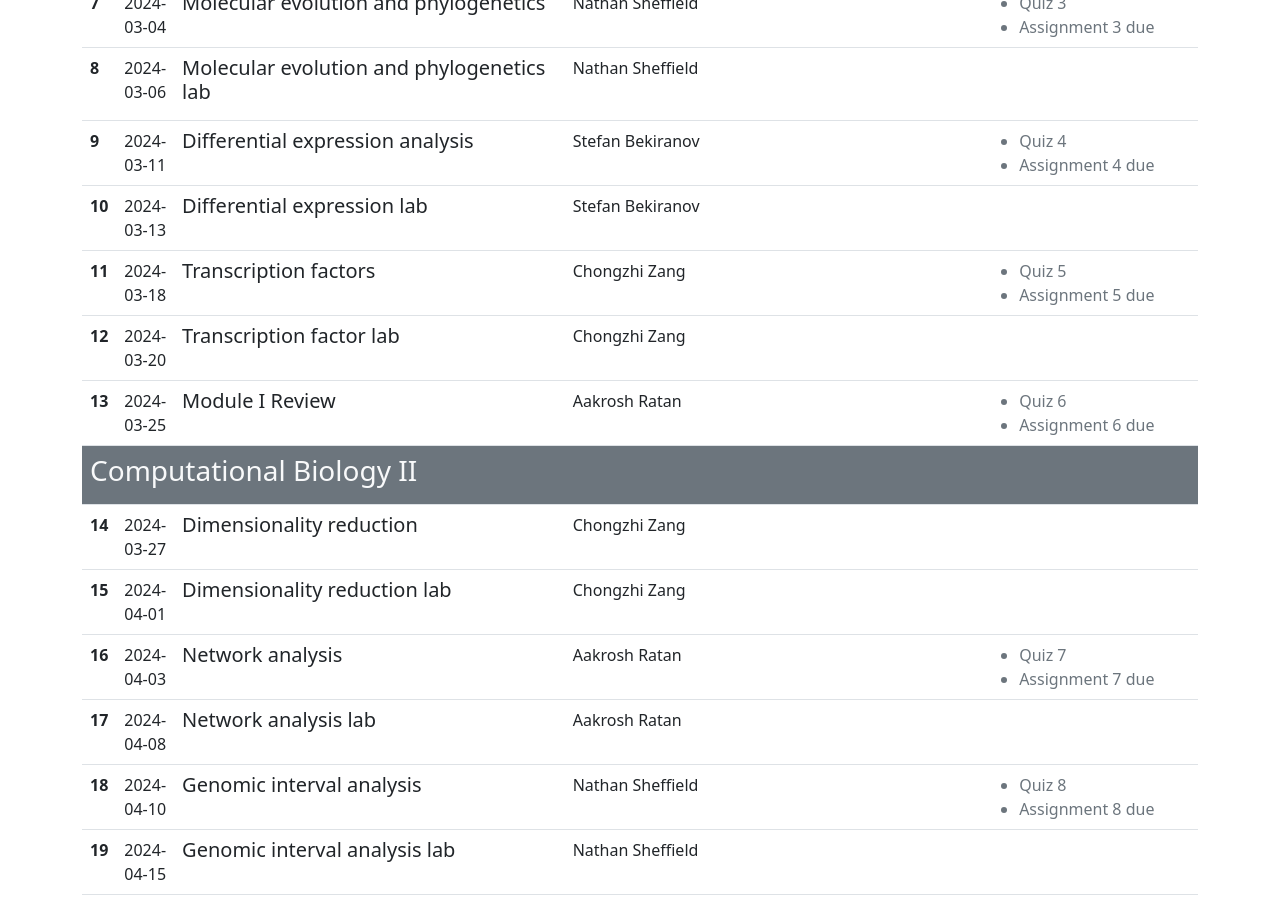
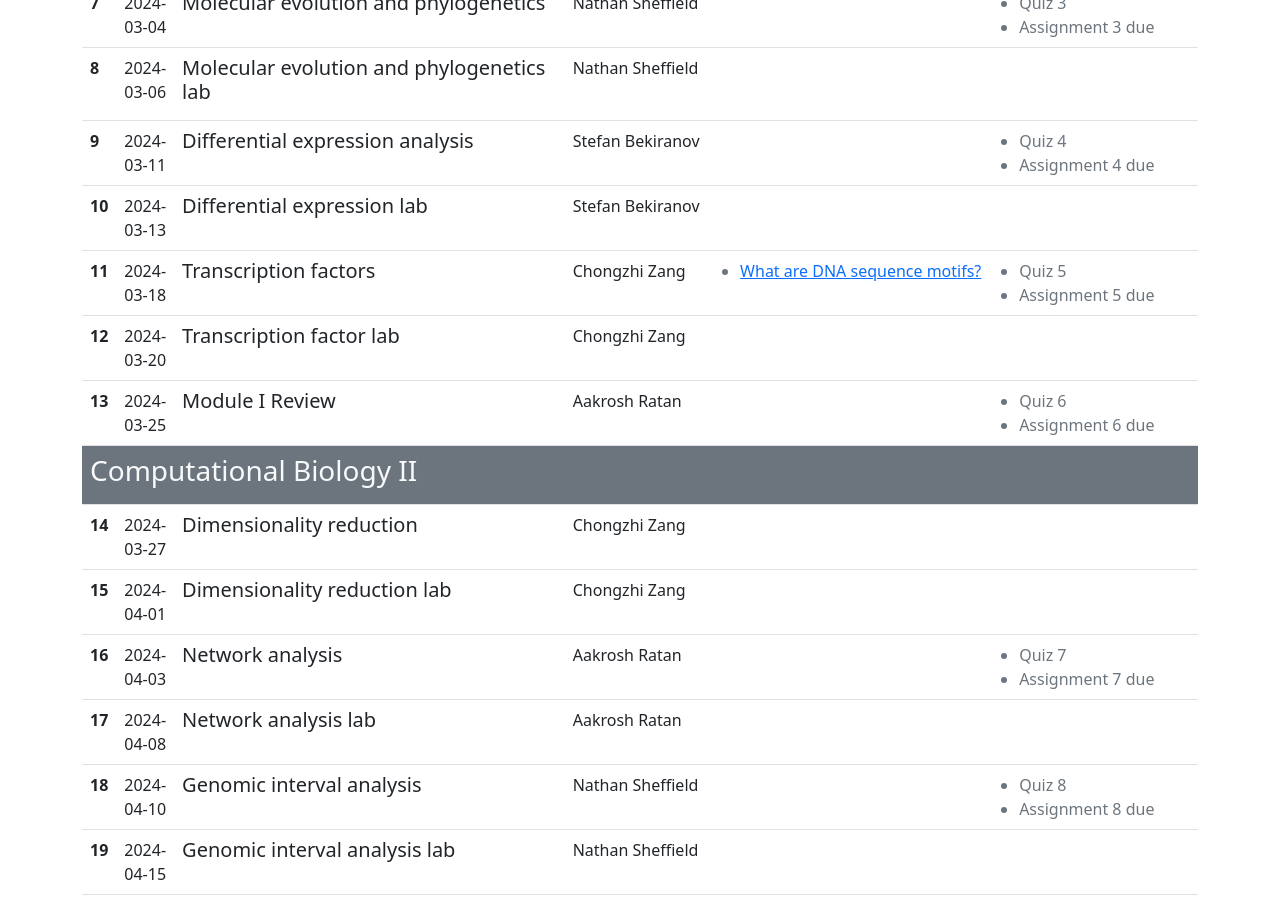
Before and after one commit to uvacobi/compbio2025, a Jekyll site: the page built from index.md, in a window 1280 px wide and 900 px high, scrolled down 1109 px. Built offline with Jekyll 4.4.1, drawn with Linux system fonts in a browser that asks for light colours.

Commit message:
Update lectures.yaml

```diff
--- a/_data/lectures.yaml
+++ b/_data/lectures.yaml
@@ -99,6 +99,8 @@
     links:
       - url: #
         title: Lecture slides
+      - url: https://www.nature.com/articles/nbt0406-423.pdf
+        title: What are DNA sequence motifs?
     assignments:
       - title: Quiz 5
       - title: Assignment 5 due
```
